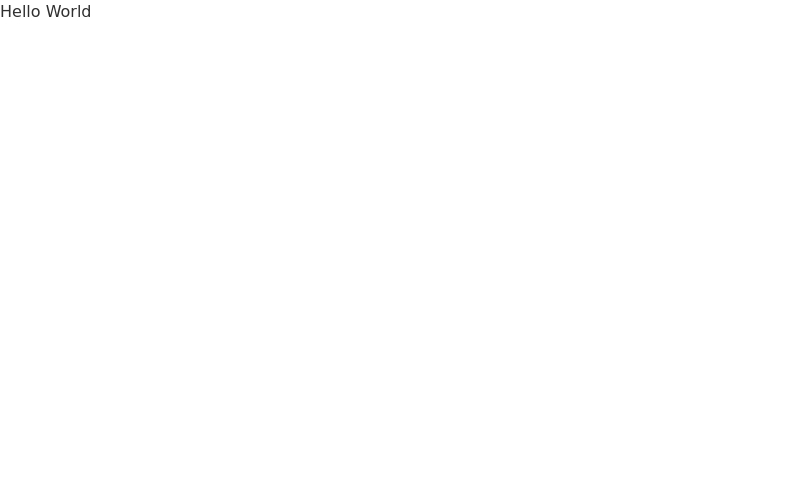
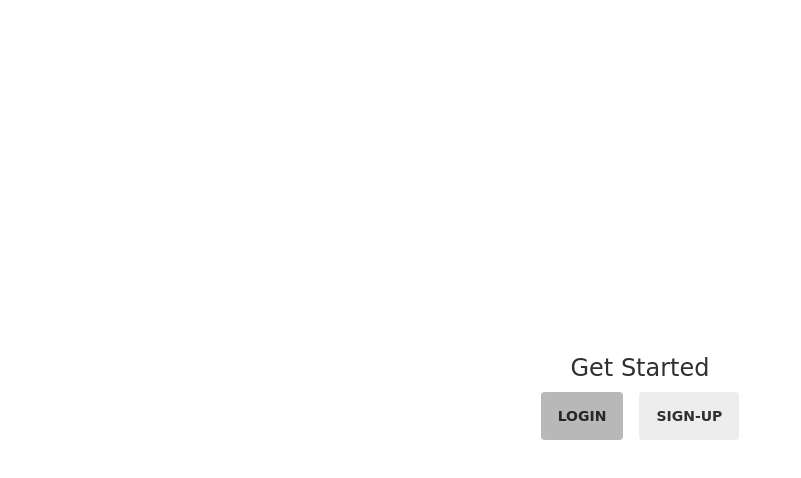
Before and after one commit to stanma9107/aha-frontend, a Vue app: page / in a window 1280 px wide. Shown: the top 478 px of the page, without its empty margins (0-801 px from the left). Built offline with nearby package versions, Linux system fonts and the light colour scheme.

Commit message:
feat: Implement non-login page

```diff
--- a/src/components/HelloWorld.vue
+++ /dev/null
@@ -1,6 +0,0 @@
-<script setup lang="ts">
-</script>
-
-<template>
-  <h1>Hello World</h1>
-</template>
--- /dev/null
+++ b/src/pages/non-login.vue
@@ -0,0 +1,20 @@
+<script setup lang="ts">
+</script>
+
+<template>
+  <div class="w-screen h-screen bg-base-100 flex items-center justify-center">
+    <div class="w-1/3 h-fit flex flex-col items-center">
+      <h1 class="text-2xl">
+        Get Started
+      </h1>
+      <div class="flex flex-row space-x-4 py-2">
+        <button class="btn btn-primary">
+          Login
+        </button>
+        <button class="btn">
+          Sign-Up
+        </button>
+      </div>
+    </div>
+  </div>
+</template>
--- a/src/router/index.ts
+++ b/src/router/index.ts
@@ -1,10 +1,10 @@
 import { createRouter, createWebHistory } from "vue-router";
-import HelloWorld from "../components/HelloWorld.vue";
+import NonLogin from "../pages/non-login.vue";
 
 const routes = [
   {
     path: '/',
-    component: HelloWorld,
+    component: NonLogin,
   },
 ];
 
```
